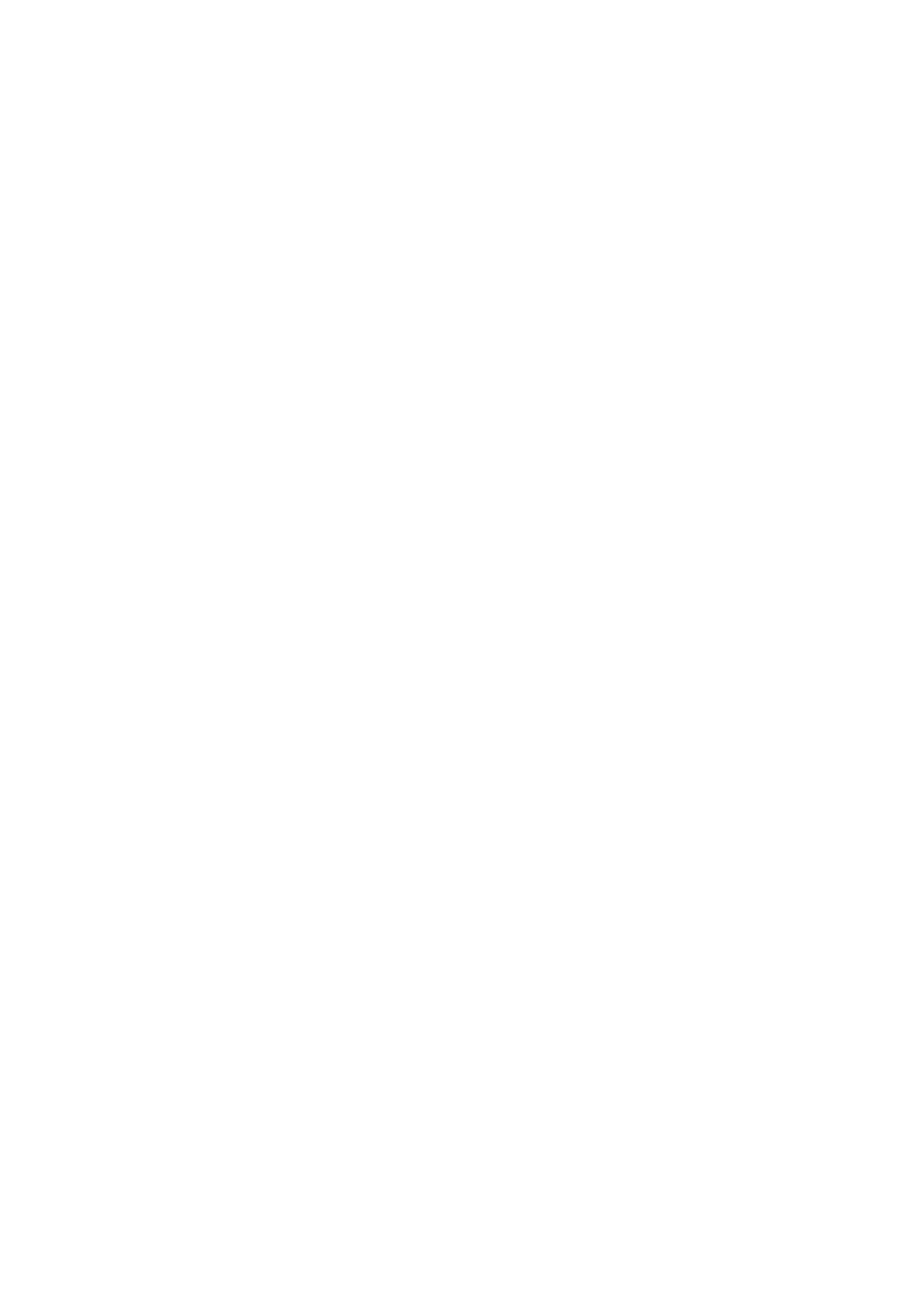
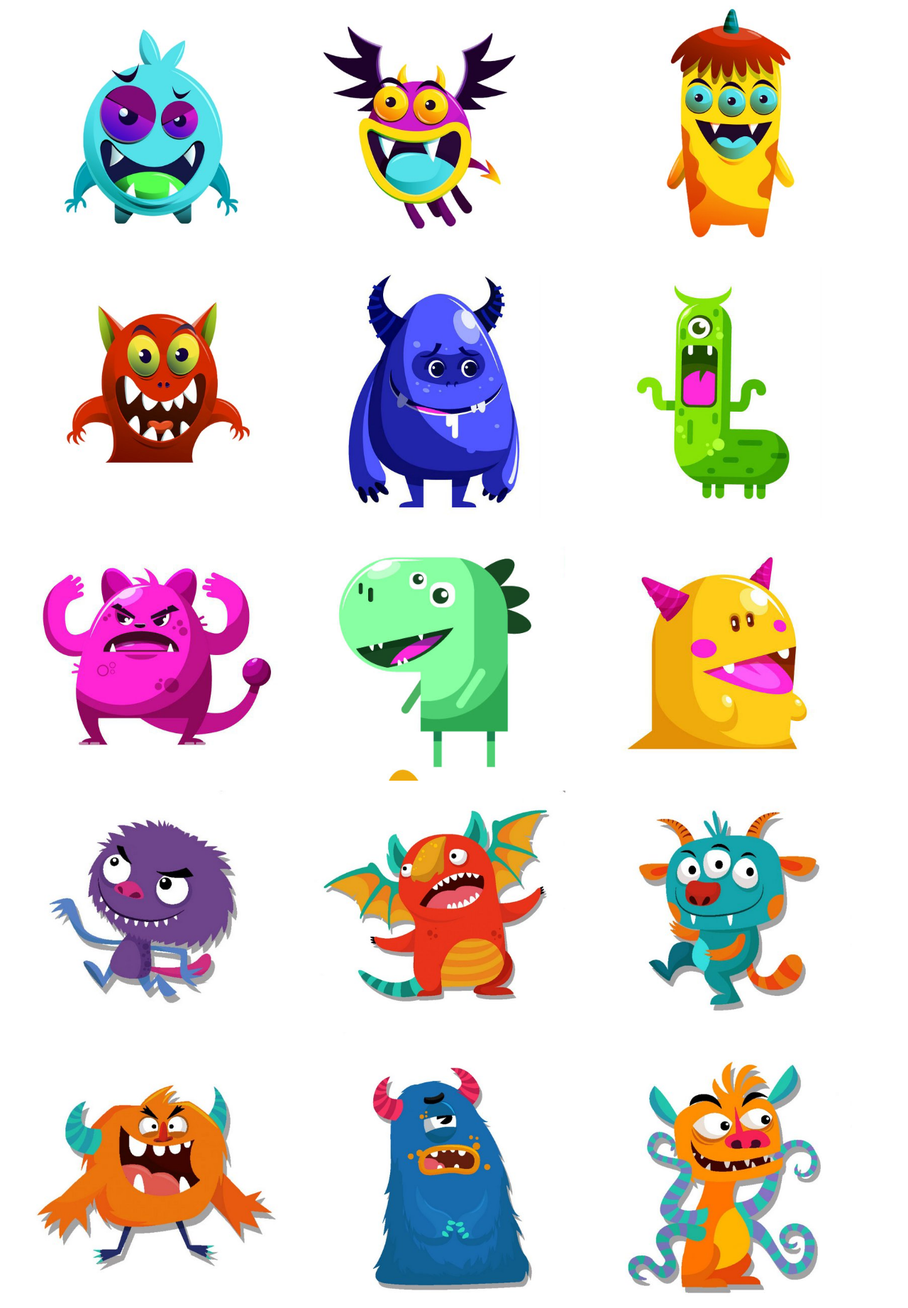
Before and after one commit to evingerbono/memoriaj_osztaly, a plain HTML site: page index.html in a window 1280 px wide. Shown: the top 1843 px of the page at 71% size. Before the commit the page ends 800 px from the top, so only its background shows below. Drawn offline with nearby package versions, Linux system fonts and the light colour scheme.

Commit message:
képek_megjelenitése

```diff
--- a/Jatekter.js
+++ b/Jatekter.js
@@ -1,7 +1,14 @@
+import Kartya from "./Kartya.js";
 import { kepLista } from "./adat.js";
-import Kartya from "./Kartya.js";
-class Jatekter{
-    constructor(){
 
+class Jatekter {
+    constructor() {
+        const szuloElem = document.querySelector("article");
+        for (let i = 0; i < kepLista.length; i++) {
+            const kep = kepLista[i];
+            new Kartya(kep, i, szuloElem);
+        }
     }
 }
+
+export default Jatekter;
--- a/Kartya.js
+++ b/Kartya.js
@@ -1,21 +1,25 @@
-class Kartya{
+class Kartya {
     #kep
     #id
     #divElem
     #kepElem
-    constructor(kep,id,szuloElem){
-        this.#kep=kep;
-        this.#id=id;
-        this.szuloElem=szuloElem;
+    constructor(kep, id, szuloElem) {
+        this.#kep = kep;
+        this.#id = id;
+        this.#divElem = document.createElement("div");
+        this.#kepElem = document.createElement("img");
+        this.#kepElem.src = this.#kep;
+        this.#divElem.appendChild(this.#kepElem);
+        szuloElem.appendChild(this.#divElem);
     }
-    getkep(){
+    getkep() {
         return this.#kep;
     }
-    getid(){
+    getid() {
         return this.#id;
     }
-    SetKepElem(kep){
-        this.#kepElem=kep;
+    SetKepElem(kep) {
+        this.#kepElem = kep;
     }
 }
 export default Kartya;
--- a/adat.js
+++ b/adat.js
@@ -1,23 +1,22 @@
 export const kepLista = [
-    "kepek\kep9.jpg",
-    "kepek\kep8.jpg",
-    "kepek\kep7.jpg",
-    "kepek\kep6.jpg",
-    "kepek\kep5.jpg",
-    "kepek\kep4.jpg",
-    "kepek\kep3.jpg",
-    "kepek\kep20.jpg",
-    "kepek\kep2.jpg",
-    "kepek\kep19.jpg",
-    "kepek\kep18.jpg",
-    "kepek\kep17.jpg",
-    "kepek\kep16.jpg",
-    "kepek\kep15.jpg",
-    "kepek\kep14.jpg",
-    "kepek\kep13.jpg",
-    "kepek\kep12.jpg",
-    "kepek\kep11.jpg",
-    "kepek\kep10.jpg",
-    "kepek\kep1.jpg",
-    "kepek\hatter.jpg",
+    "./kepek/kep9.jpg",
+    "./kepek/kep8.jpg",
+    "./kepek/kep7.jpg",
+    "./kepek/kep6.jpg",
+    "./kepek/kep5.jpg",
+    "./kepek/kep4.jpg",
+    "./kepek/kep3.jpg",
+    "./kepek/kep20.jpg",
+    "./kepek/kep2.jpg",
+    "./kepek/kep19.jpg",
+    "./kepek/kep18.jpg",
+    "./kepek/kep17.jpg",
+    "./kepek/kep16.jpg",
+    "./kepek/kep15.jpg",
+    "./kepek/kep14.jpg",
+    "./kepek/kep13.jpg",
+    "./kepek/kep12.jpg",
+    "./kepek/kep11.jpg",
+    "./kepek/kep10.jpg",
+    "./kepek/kep1.jpg",
 ]
--- a/index.html
+++ b/index.html
@@ -6,9 +6,20 @@
     <meta name="viewport" content="width=device-width, initial-scale=1.0">
     <script src="https://ajax.googleapis.com/ajax/libs/jquery/3.6.4/jquery.min.js"></script>
     <script src="main.js" type="module"></script>
+    <link rel="stylesheet" href="stilus.css">
     <title>Evinger Bono</title>
 </head>
 <body>
+    <main>
+        <header>
 
+        </header>
+        <article>
+
+        </article>
+        <footer>
+
+        </footer>
+    </main>
 </body>
 </html>
--- a/main.js
+++ b/main.js
@@ -0,0 +1,4 @@
+import Jatekter from "./Jatekter.js";
+$(function(){
+    new Jatekter();
+});
--- /dev/null
+++ b/stilus.css
@@ -0,0 +1,16 @@
+main{
+    max-width: 1200px;
+    margin: auto;
+}
+article {
+    display: flex;
+    flex-wrap: wrap;
+    justify-content: center;
+    gap: 10px;
+}
+div{
+    flex: 1 1 calc(33.33% - 10px);
+}
+img{
+    max-width: 90%;
+}
```
